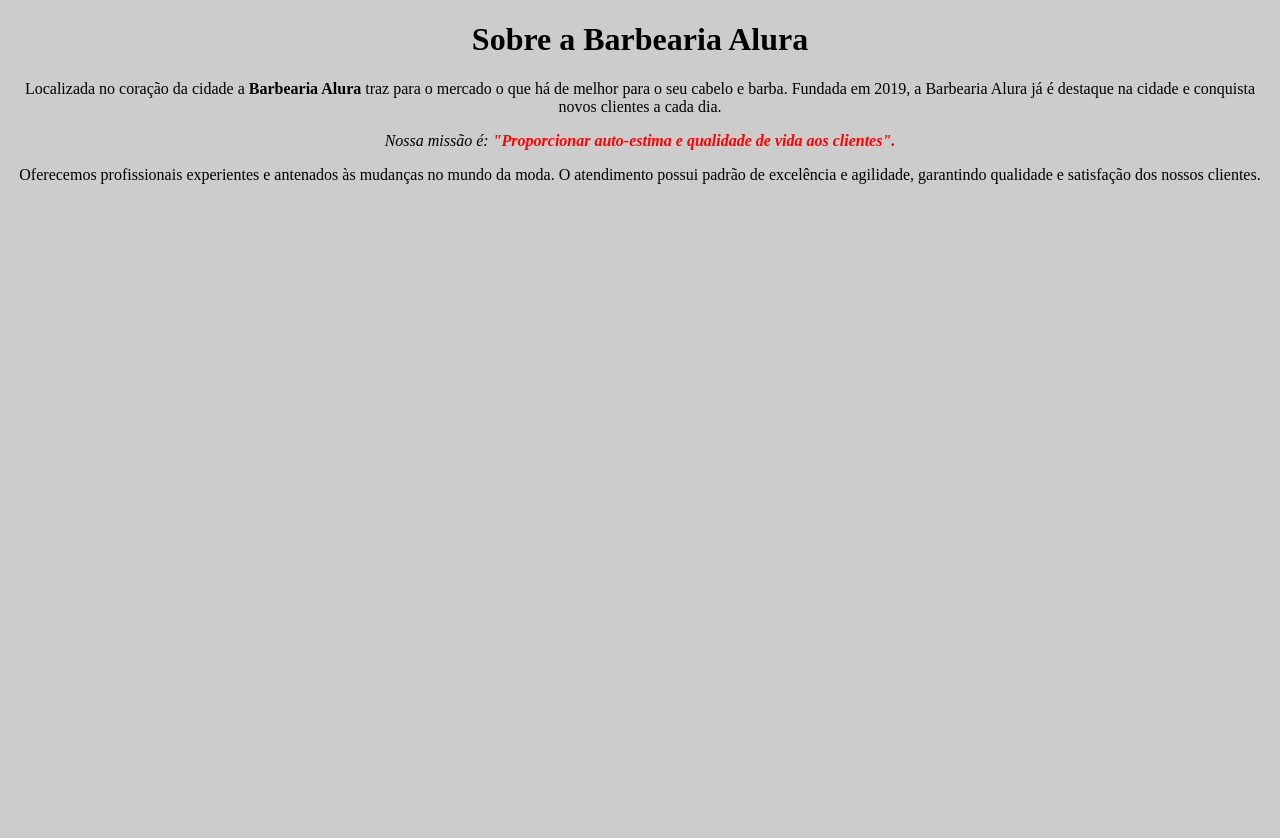
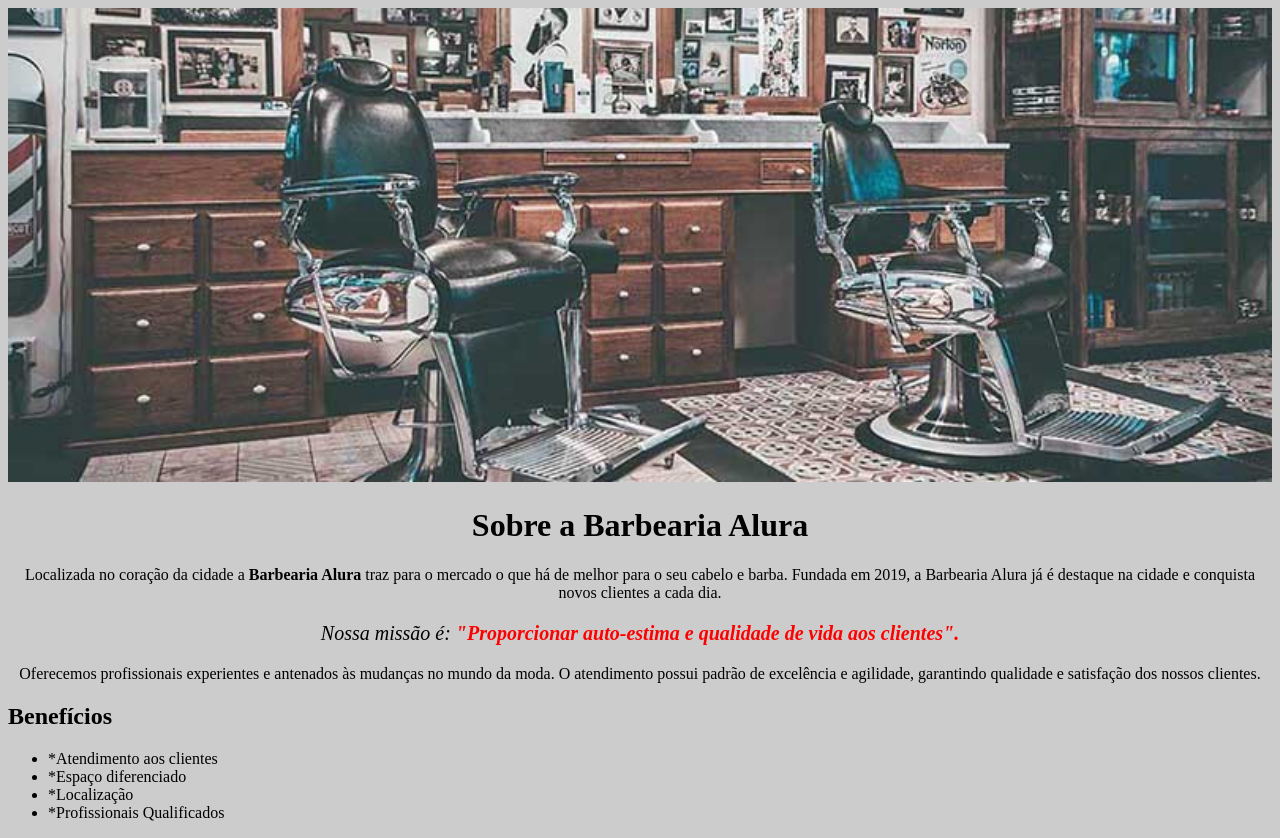
Before and after one commit to juniorptboss/Alura-Front-End, a plain HTML site: page barberShopAlura/index.html in a window 1280 px wide. Before the commit the page ends 800 px from the top, so only its background shows below. Drawn offline with Linux system fonts and the light colour scheme.

Commit message:
Adicionado img banner e Lista

```diff
--- a/barberShopAlura/index.html
+++ b/barberShopAlura/index.html
@@ -5,9 +5,12 @@
     <meta charset="UTF-8">
     <title> Barbearia Alura</title>
     <link rel="stylesheet" href="style.css">
+
 </head>
 
 <body>
+    <img id="banner" src="banner.jpg">
+
     <h1>Sobre a Barbearia Alura</h1>
 
     <p>Localizada no coração da cidade a <strong>Barbearia Alura</strong> traz para o
@@ -16,13 +19,26 @@
         cabelo e barba.
         Fundada em 2019, a Barbearia Alura já é destaque na cidade e conquista novos clientes a cada dia.</p>
 
-    <p><em>Nossa missão é: <strong>"Proporcionar auto-estima e qualidade de
+    <p id="missao"><em>Nossa missão é: <strong>"Proporcionar auto-estima e qualidade de
                 vida aos
                 clientes".</strong></em></p>
 
     <p>Oferecemos profissionais experientes e antenados às mudanças no mundo da moda. O
         atendimento possui padrão de
         excelência e agilidade, garantindo qualidade e satisfação dos nossos clientes.</p>
+
+    <h2>
+        Benefícios
+    </h2>
+
+    <ul>
+        <li>*Atendimento aos clientes</li>
+        <li>*Espaço diferenciado</li>
+        <li>*Localização</li>
+        <li>*Profissionais Qualificados</li>
+    </ul>
+
+
 </body>
 
 </html>
--- a/barberShopAlura/style.css
+++ b/barberShopAlura/style.css
@@ -1,5 +1,9 @@
 body {
     background: #cccccc;
+}
+
+#banner {
+    width: 100%;
 }
 
 h1 {
@@ -10,6 +14,10 @@ p {
     text-align: center;
 }
 
+#missao {
+    font-size: 20px;
+}
+
 em strong {
-    color: red;
+    color: #ff0000;
 }
```
Also changed, not shown: barberShopAlura/banner.jpg (added).
